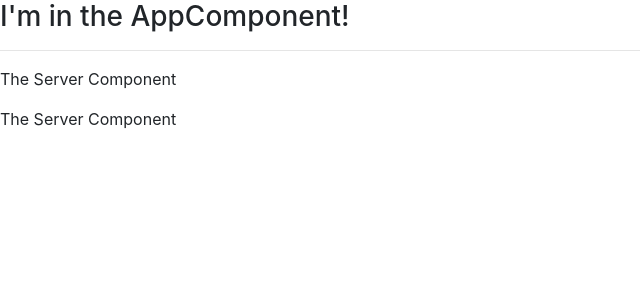
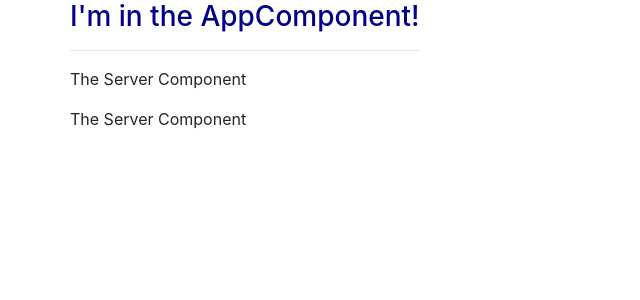
Before and after one commit to chaofan85/angular-learning, an Angular app in the folder my-first-app/: page / in a window 1280 px wide. Shown: the top 300 px of the page, without its empty margins (0-640 px from the left). Built offline with nearby package versions, Linux system fonts and the light colour scheme.

Commit message:
updates styling

```diff
--- a/my-first-app/src/app/app.component.css
+++ b/my-first-app/src/app/app.component.css
@@ -0,0 +1,3 @@
+h3 {
+    color: darkblue;
+}
--- a/my-first-app/src/app/app.component.html
+++ b/my-first-app/src/app/app.component.html
@@ -1,3 +1,9 @@
-<h3>I'm in the AppComponent!</h3>
-<hr>
-<app-servers></app-servers>
+<div class="container">
+    <div class="row">
+        <div class="col-xs-12">
+            <h3>I'm in the AppComponent!</h3>
+            <hr>
+            <app-servers></app-servers>
+        </div>
+    </div>
+</div>
--- a/my-first-app/src/app/servers/servers.component.ts
+++ b/my-first-app/src/app/servers/servers.component.ts
@@ -2,7 +2,7 @@
 
 @Component({
   selector: 'app-servers',
-  templateUrl: './servers.component.html',
+  template: '<app-server></app-server><app-server></app-server>',
   styleUrls: ['./servers.component.css']
 })
 export class ServersComponent implements OnInit {
```
